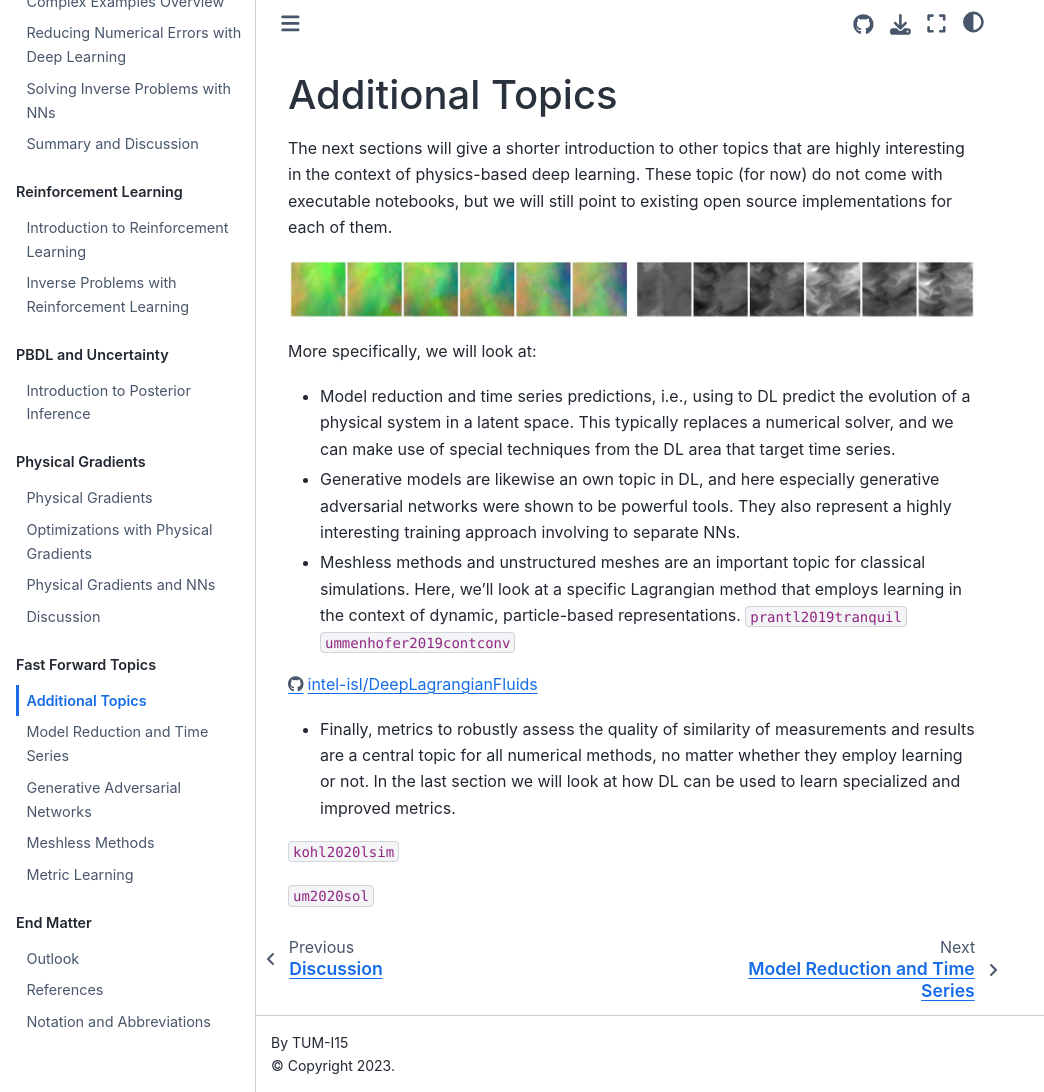
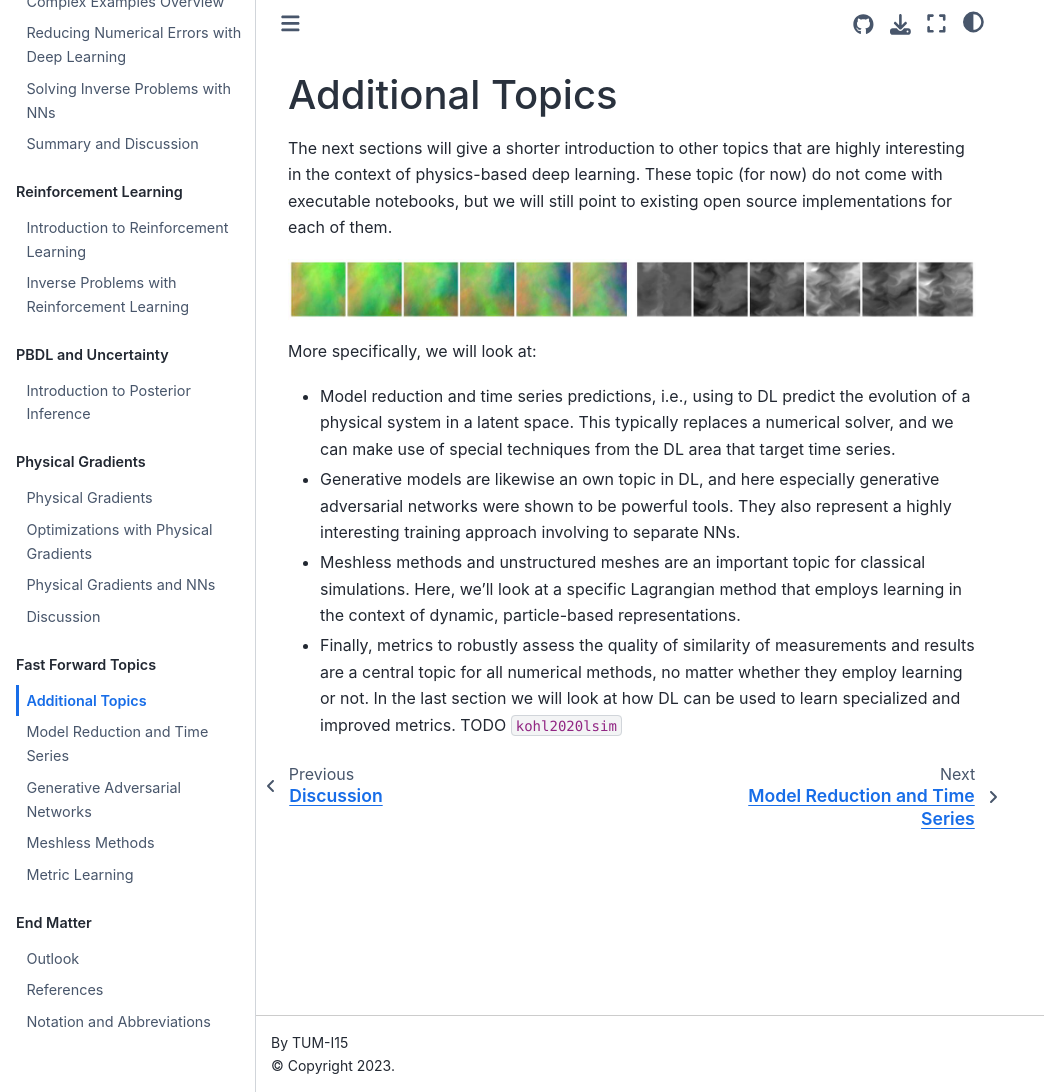
Before and after one commit to tum-pbs/pbdl-book, a Jupyter Book: the page built from others-intro.md, in a window 1280 px wide and 1092 px high. Shown: the whole window, without its empty margins (0-1044 px from the left). Built offline with Jupyter Book 1.0.4 settings and Sphinx 7.4.7 and the Sphinx Book theme 1.1.4, drawn with Linux system fonts in a browser that asks for light colours; pages that are not in the unit, such as notebooks, are missing from menus; cross-references to code outside the pages are shown as plain code.

```diff
--- a/others-intro.md
+++ b/others-intro.md
@@ -16,13 +16,6 @@ More specifically, we will look at:
 * Generative models are likewise an own topic in DL, and here especially generative adversarial networks were shown to be powerful tools. They also represent a highly interesting training approach involving to separate NNs.
 
 * Meshless methods and unstructured meshes are an important topic for classical simulations. Here, we'll look at a specific Lagrangian method that employs learning in the context of dynamic, particle-based representations.
-{cite}`prantl2019tranquil`
-{cite}`ummenhofer2019contconv`
-
-https://github.com/intel-isl/DeepLagrangianFluids
 
 * Finally, metrics to robustly assess the quality of similarity of measurements and results are a central topic for all numerical methods, no matter whether they employ learning or not. In the last section we will look at how DL can be used to learn specialized and improved metrics.
-
-{cite}`kohl2020lsim`
-
-{cite}`um2020sol`
+	TODO {cite}`kohl2020lsim`
```
Also changed, not shown: others-GANs.md (+20 -0 lines).
